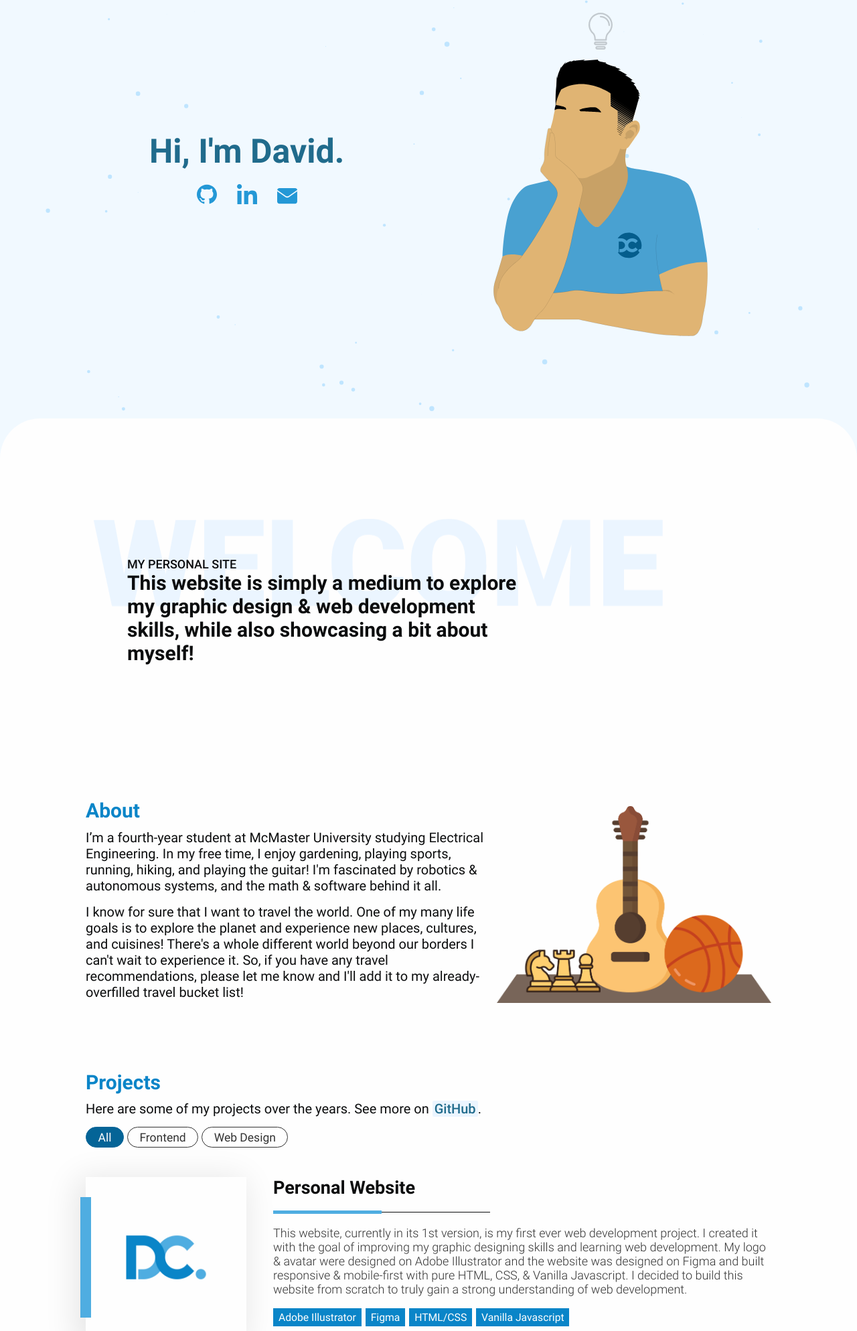
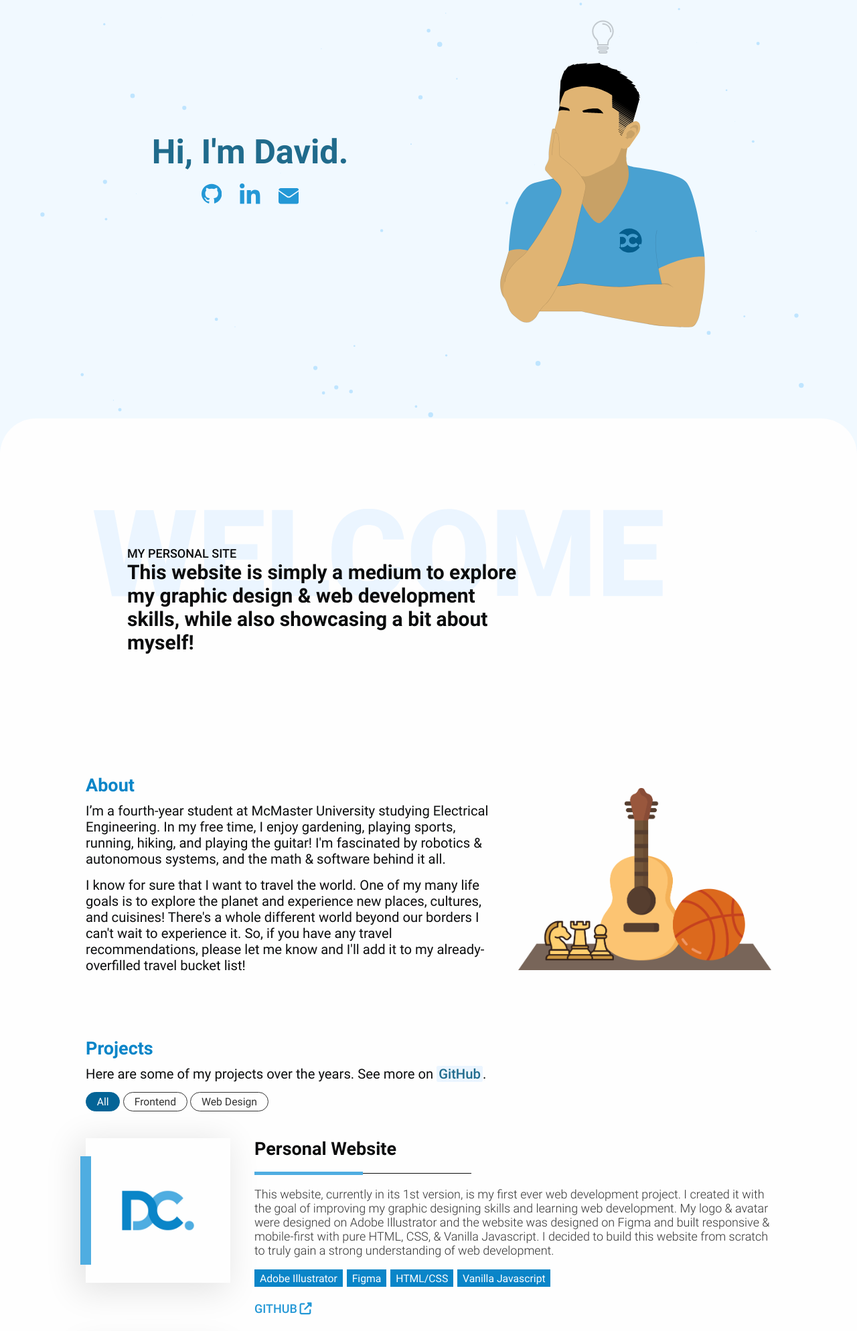
Before and after one commit to chungdavid/chungdavid.github.io, an Eleventy site: page src/index.html in a window 1280 px wide. Shown: the part 175-2163 px from the top of the page at 67% size. Built offline with nearby package versions, Linux system fonts and the light colour scheme; Eleventy itself is replaced by a stand-in of ours; files that its build step writes are made by us from their sources.

Commit message:
Update font sizing

```diff
--- a/src/styles/styles.css
+++ b/src/styles/styles.css
@@ -86,6 +86,7 @@ li {
 body {
     font-family: "Roboto";
     background-color: var(--blue-100);
+    font-size: 112.5%;
 }
 
 /* loading screen */
@@ -137,7 +138,7 @@ body {
 
 h1 {
     font-weight: 700;
-    font-size: 2.5em;
+    font-size: 2.8em;
     color: var(--blue-600);
 }
 
@@ -149,7 +150,7 @@ h1 {
 
 .welcome-text p {
     font-weight: 700;
-    font-size: 1.5em;
+    font-size: 1.667em;
     color: var(--black);
 }
 
@@ -164,7 +165,7 @@ h1 {
 .markdown-content p {
     font-weight: 400;
     color: var(--black);
-    font-size: 1.25 em;
+    font-size: 1.125em;
     margin-bottom: 0.75em;
 }
 
@@ -250,7 +251,7 @@ footer span {
 }
 
 #avatar {
-    width: 16em;
+    width: 17em;
 }
 
 .skin-color{fill:#F1C27C;}
@@ -395,7 +396,7 @@ header {
 }
 
 .showcase-icon {
-    width: 1.5em;
+    width: 1.6875em;
     fill: var(--blue-400)
 }
 
@@ -707,13 +708,7 @@ footer {
 /*large tablet & small laptop styles*/
 @media (min-width: 768px) {
     body {
-        font-size: 18px;
-    }
-
-    .welcome-text h2,
-    .project-card-body,
-    footer {
-        font-size: 16px;
+        font-size: 100%;
     }
 
     #showcase,
@@ -770,13 +765,7 @@ footer {
 /*laptop & desktop styles*/
 @media (min-width: 1200px) {
     body {
-        font-size: 20px;
-    }
-
-    .welcome-text h2,
-    .project-card-body,
-    footer {
-        font-size: 18px;
+        font-size: 112.5%;
     }
 
     #avatar {
@@ -816,7 +805,7 @@ footer {
 /*large desktop styles*/
 @media (min-width: 1600px) {
     body {
-        font-size: 24px;
+        font-size: 125%;
     }
 
     header {
@@ -832,13 +821,7 @@ footer {
     }
 
     #showcase {
-        font-size: 28px;
+        font-size: 125%;
         padding-top: 4rem;
     }
-
-    .welcome-text h2,
-    .project-card-body,
-    footer {
-        font-size: 20px;
-    }
 }
```
